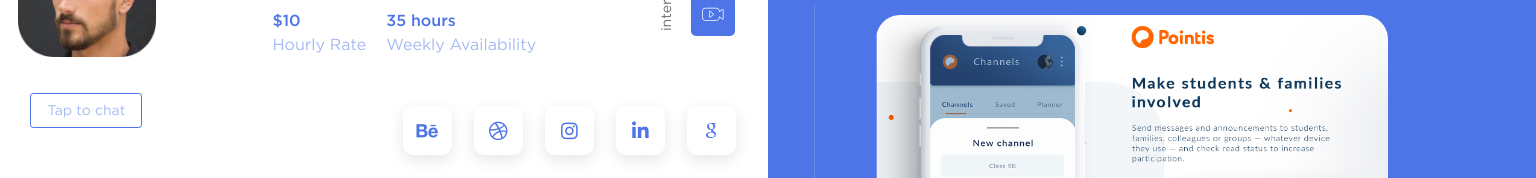
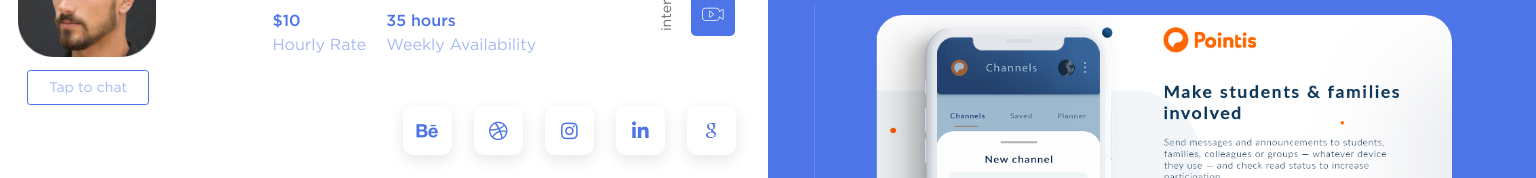
Before and after one commit to Daltimore/123-portfolio-2, a Vue app: page / in a window 1536 px wide. Shown: the part 129-307 px from the top of the page. Built offline with nearby package versions, Linux system fonts and the light colour scheme; what vue-nav-tabs would draw is missing.

Commit message:
review changes

```diff
--- a/src/assets/css/main.css
+++ b/src/assets/css/main.css
@@ -102,11 +102,11 @@ body{
 
 #first-theme .tap-section button {
   border: 1px solid #4D75E8;
-  padding: 0.4rem 1rem;
+  padding: 0.4rem 1.3rem;
   color: rgba(77, 117, 232, 0.5);
   height: 35px;
-  margin-top: -15px;
-  margin-left: -9px;
+  margin-top: -61px;
+  margin-left: -12px;
 }
 
 #first-theme .tap-section button:focus {
@@ -240,3 +240,11 @@ body{
   opacity: 2;
   font-weight: 600 !important;
 }
+
+@media (min-width: 1366px) {
+
+  #first-theme .purple-section .work__section .img-section img {
+    width: 36rem;
+  }
+
+}
```
